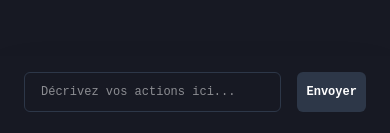
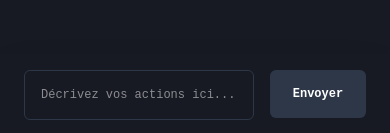
Before and after one commit to nicolasollier/AIdventures, a React (Vite) app: page / in a window 390 px wide. Shown: the part 708-841 px from the top of the page. Built offline with nearby package versions, Linux system fonts and the light colour scheme; no server answers.

Commit message:
change button for responsive

```diff
--- a/src/components/layout/ActionBar.jsx
+++ b/src/components/layout/ActionBar.jsx
@@ -59,16 +59,17 @@ const ActionBar = ({
               textColor={"white"}
               borderColor={"gray.700"}
               _placeholder={{ opacity: 0.5, color: 'white' }}
-              py={4}
+              py={6}
             />
             <Button
               onClick={() => handleOptionClick(userInput)}
-              fontSize={"xs"}
+              fontSize={["xs", "sm"]}
               color={"white"}
               bg={"gray.700"}
               variant="solid"
+              py={6}
+              px={8}
               ml={4}
-              mb={2}
               _hover={{
                 bg: "gray.500",
               }}
```
